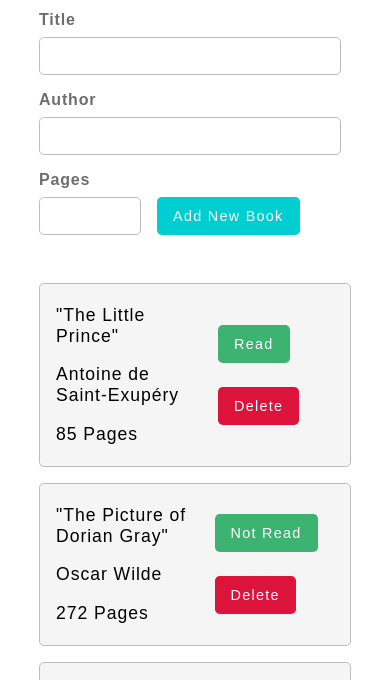
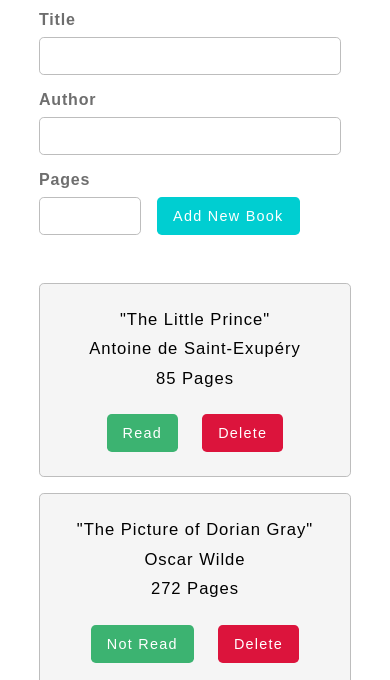
Before and after one commit to agusscript/library-app-ts, a website: page index.html in a window 390 px wide. Shown: the part 153-833 px from the top of the page. Drawn offline with Linux system fonts and the light colour scheme.

Commit message:
Add responsive design

```diff
--- a/styles/main.scss
+++ b/styles/main.scss
@@ -39,6 +39,10 @@ form {
       border-radius: 0.3rem;
       font-size: 0.9rem;
       letter-spacing: 0.05rem;
+
+      @media (max-width: 365px) {
+        width: 220px;
+      }
     }
 
     #pages {
@@ -84,6 +88,21 @@ form {
     border-radius: 0.3rem;
     border: 1px solid rgb(189, 189, 189);
 
+    @media (max-width: 680px) {
+      flex-direction: column;
+      text-align: center;
+      padding: 1rem;
+      font-size: 1.04rem;
+
+      p {
+        margin: 0.6rem;
+      }
+
+      .button-container {
+        margin-bottom: 0.5rem;
+      }
+    }
+
     .button-container {
       display: flex;
       flex-wrap: wrap;
```
Also changed, not shown: styles/main.css.
